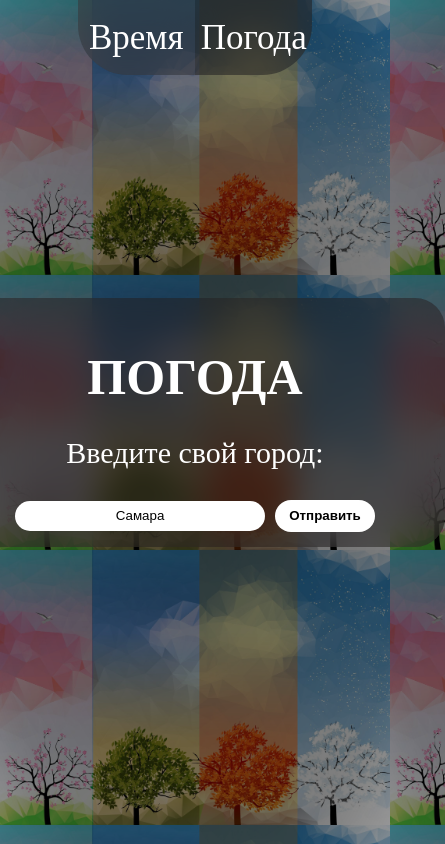
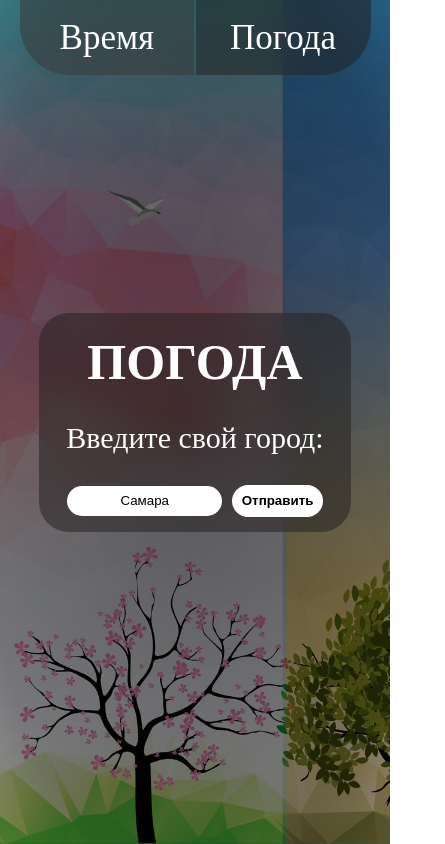
Before and after one commit to Hiji-hub/weather-data, a React (Create React App) app: page /#/weather-data/weather in a window 390 px wide. Shown: the whole page, 445 px wide, since content can reach past the window. Built offline with nearby package versions, Linux system fonts and the light colour scheme.

Commit message:
Add adaptive

```diff
--- a/src/index.css
+++ b/src/index.css
@@ -1,6 +1,6 @@
 body {
   background: radial-gradient(rgba(0, 0, 0, 0.6),rgba(0, 0, 0, 0.5) 80%,rgba(0, 0, 0, 0.4)), url(./background.jpeg);
-  background-size: contain;
+  background-size: cover;
 }
 html, body {
   margin: 0;
@@ -99,7 +99,7 @@ header {
   border-radius: 0 0 30px 30px;
   color: white;
   border-top: rgba(131, 122, 122, 0.5) solid 4px;
-  padding: 10px;
+  padding-bottom: 10px;
 }
 .weather-card>img {
   width: 120px;
@@ -133,3 +133,79 @@ header {
   color: black;
   font-weight: bold;
 }
+@media (max-width: 1024px) {
+  .links {
+    width: 80vw;
+  }
+}
+@media (max-width:768px) {
+  .links {
+    width: 90vw;
+  }
+  .content-time {
+    width: 70vw;
+  }
+  .start-title {
+    font-size: 30px !important;
+  }
+  .time-title {
+    font-size: 40px !important;
+  }
+  .time-value {
+    font-size: 50px !important;
+  }
+  .content {
+    width: 80vw;
+  }
+}
+@media (max-width:560px) {
+  .time-title {
+    font-size: 30px !important;
+  }
+  .time-value {
+    font-size: 40px !important;
+  }
+  .town {
+    width: 60%;
+  }
+  .town-btn {
+    width: 35%;
+  }
+  .content {
+    padding-top: 20px;
+  }
+  .weather-card {
+    margin-top: 10px;
+  }
+}
+@media (max-width:370px) {
+  .town {
+    width: 120px;
+  }
+  .town-btn {
+    width: 70px;
+    font-size: 10px;
+  }
+  .weather-title {
+    font-size: 25px !important;
+    margin: 10px 0;
+  }
+  .form>p {
+    font-size: 20px !important;
+    margin: 5px 0;
+  }
+  .weather-text>h2 {
+    font-size: 25px;
+  }
+  .weather-text>h3 {
+    font-size: 15px;
+  }
+}
+@media (max-height:600px) {
+  .container {
+    height: 600px;
+  }
+  header {
+    position: relative;
+  }
+}
```
